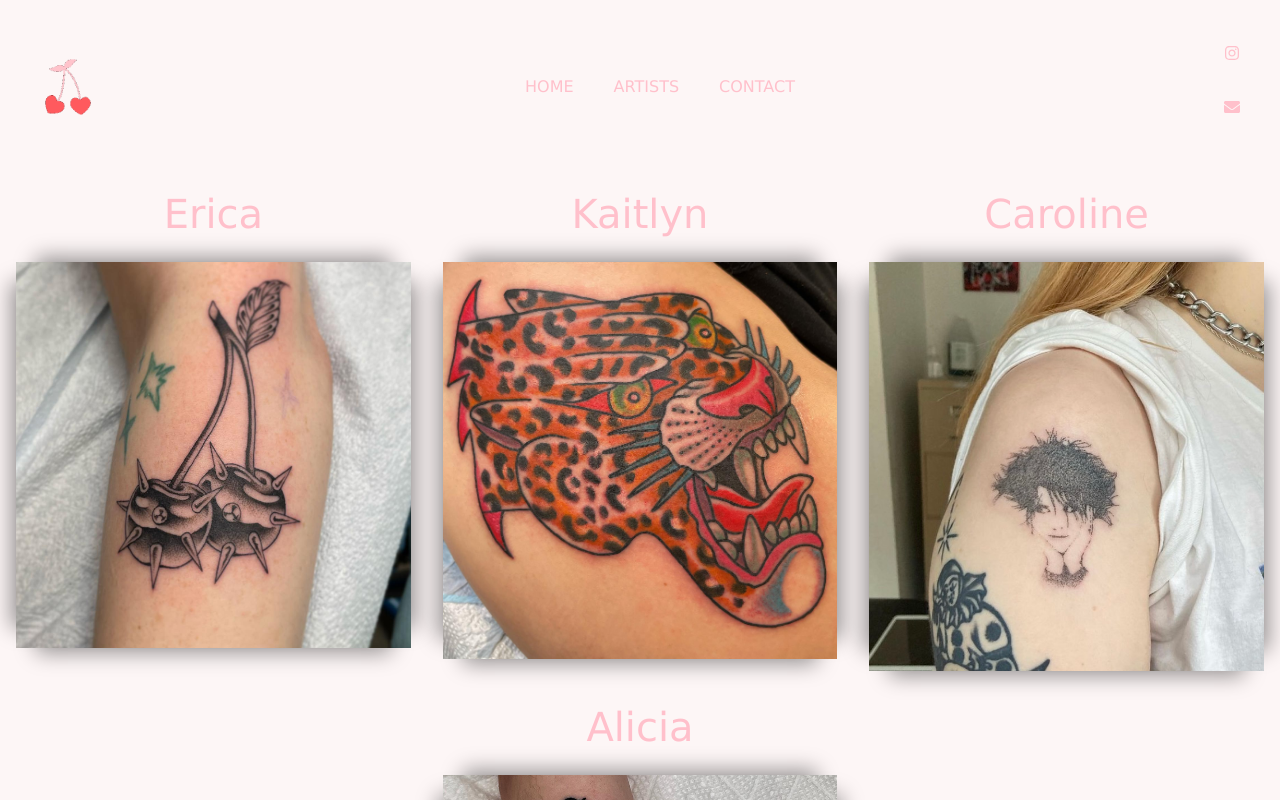
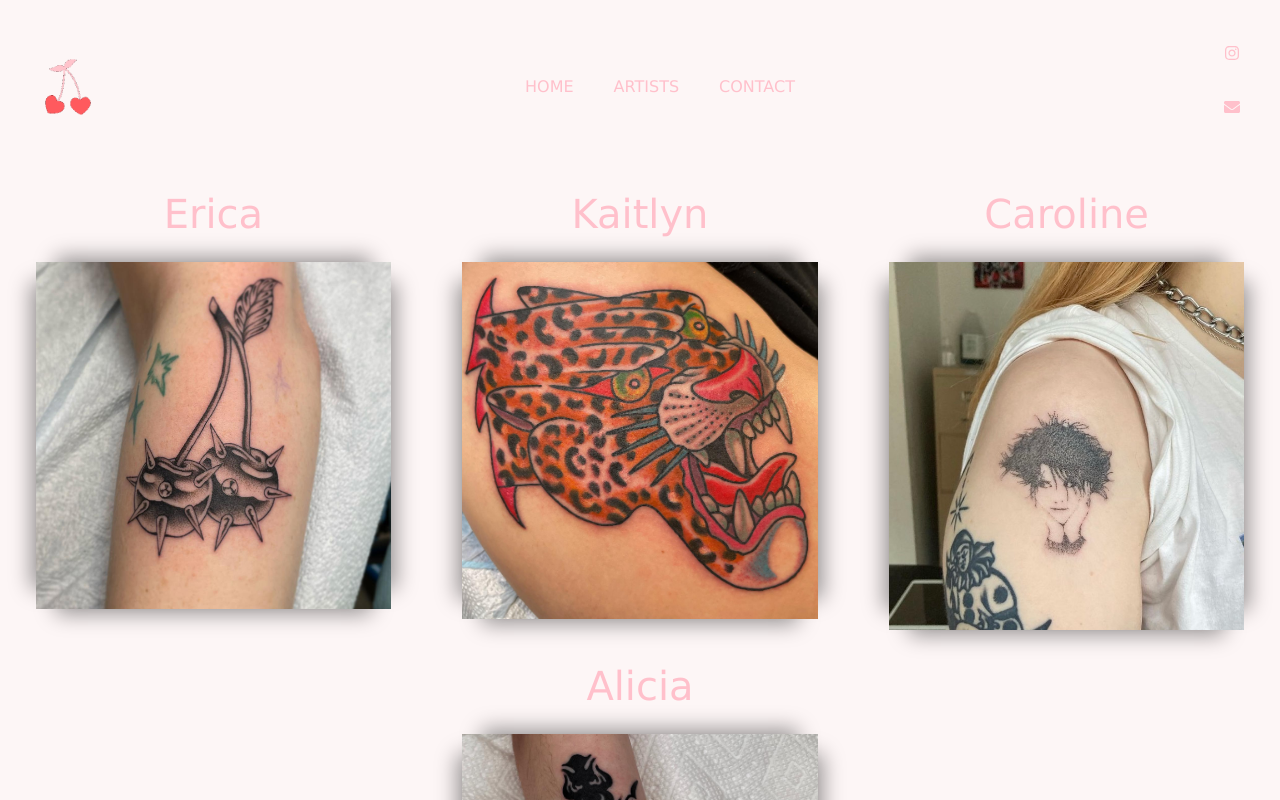
Before and after one commit to lucian716/cherry-tattoo, a React (Create React App) app: page /artists in a window 1280 px wide. Shown: the top 800 px of the page. Built offline with nearby package versions, Linux system fonts and the light colour scheme; no server answers; what react-google-maps would draw is missing.

Commit message:
style updates

```diff
--- a/src/components/Footer.jsx
+++ b/src/components/Footer.jsx
@@ -11,7 +11,7 @@ const Footer = () => {
         suite 214
         <br />
         Montreal, QC H2T 2A3
-        <br />
+        <br style={{ marginBottom: ".5rem" }} />
         cherrytattoomtl@gmail.com
       </p>
     </footer>
--- a/src/components/Header.jsx
+++ b/src/components/Header.jsx
@@ -14,7 +14,9 @@ const Header = () => {
   return (
     <header className="header">
       <div className="logo">
-        <img src={cherryGif} alt="Cherry Logo" className="logo-image" />
+        <Link to="/">
+          <img src={cherryGif} alt="Cherry Logo" className="logo-image" />
+        </Link>
       </div>
       <button
         className={`burger-button ${mobileMenuVisible ? "open" : ""}`}
--- a/src/styles/artists.css
+++ b/src/styles/artists.css
@@ -40,7 +40,7 @@ text-decoration: none;
 
 .artist-item img {
   width: 100%;
-  max-width: auto;
+  max-width: 90%;
   height: auto;
   transition: transform 400ms ease-out;
   box-shadow:
```
